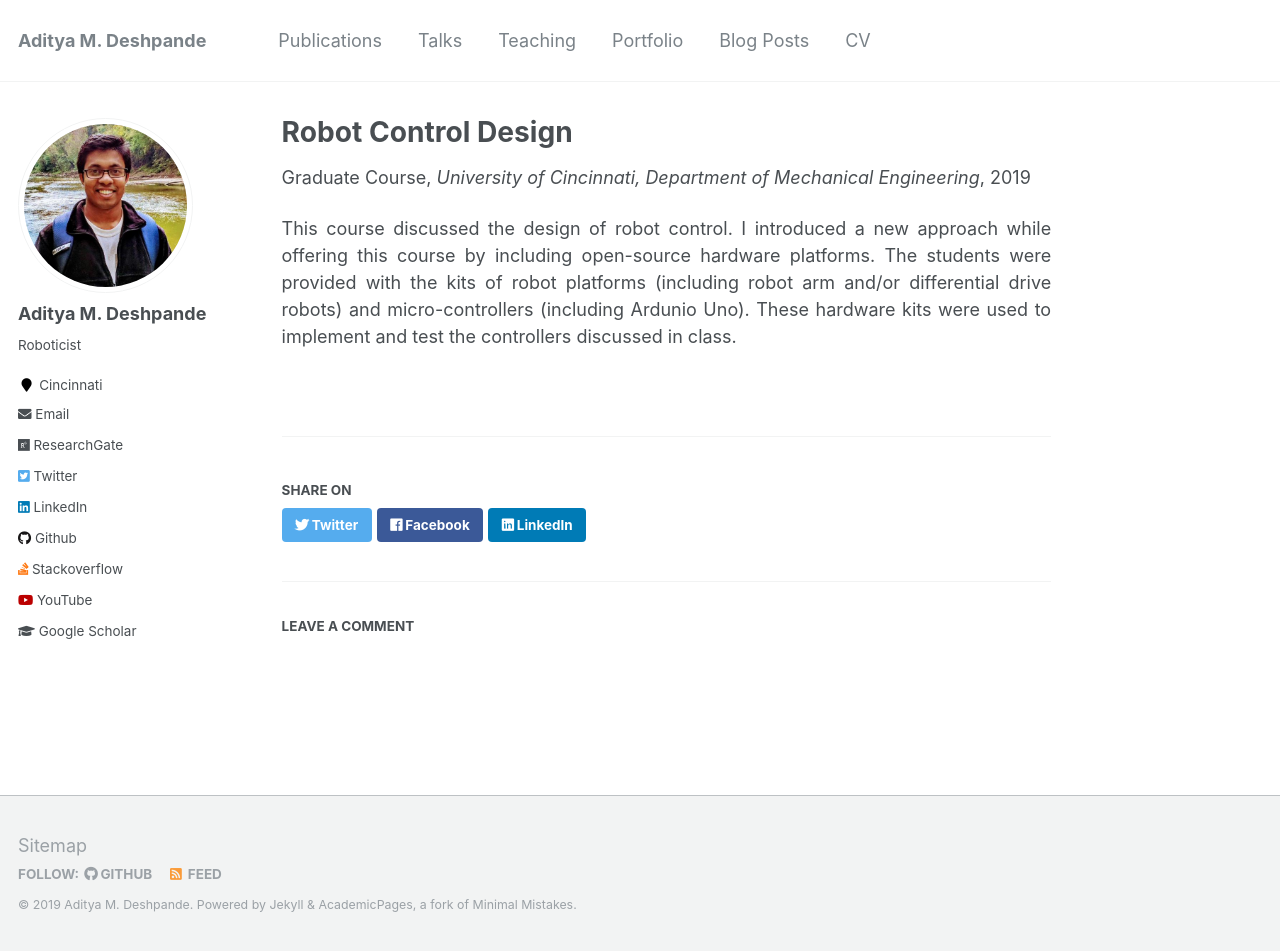
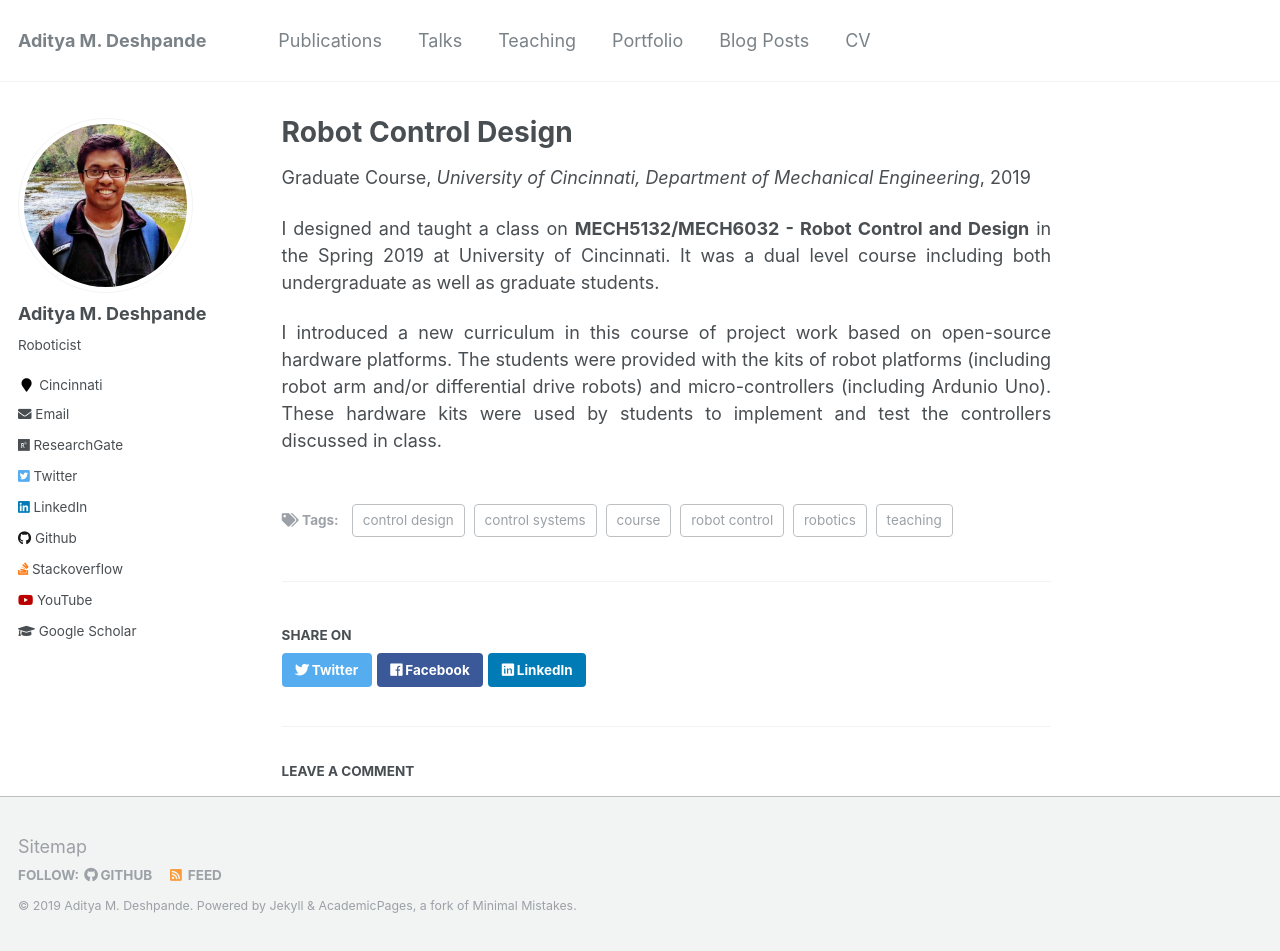
Before and after one commit to adipandas/adipandas.github.io, a Jekyll site: the page built from _teaching/2019-01-14-spring-teaching-1.md, in a window 1280 px wide and 951 px high. Built offline with Jekyll 4.4.1, drawn with Linux system fonts in a browser that asks for light colours; comment, search, counter and statistics services are not loaded.

Commit message:
Update 2019-01-14-spring-teaching-1.md

```diff
--- a/_teaching/2019-01-14-spring-teaching-1.md
+++ b/_teaching/2019-01-14-spring-teaching-1.md
@@ -6,6 +6,15 @@
 venue: "University of Cincinnati, Department of Mechanical Engineering"
 date: 2019-01-14
 location: "Cincinnati, Ohio"
+tags:
+  - teaching
+  - course
+  - robotics
+  - control design
+  - robot control
+  - control systems
 ---
 
-This course discussed the design of robot control. I introduced a new approach while offering this course by including open-source hardware platforms. The students were provided with the kits of robot platforms (including robot arm and/or differential drive robots) and micro-controllers (including Ardunio Uno). These hardware kits were used to implement and test the controllers discussed in class.
+I designed and taught a class on <b>MECH5132/MECH6032 - Robot Control and Design</b> in the Spring 2019 at University of Cincinnati. It was a dual level course including both undergraduate as well as graduate students.
+
+I introduced a new curriculum in this course of project work based on open-source hardware platforms. The students were provided with the kits of robot platforms (including robot arm and/or differential drive robots) and micro-controllers (including Ardunio Uno). These hardware kits were used by students to implement and test the controllers discussed in class.
```
